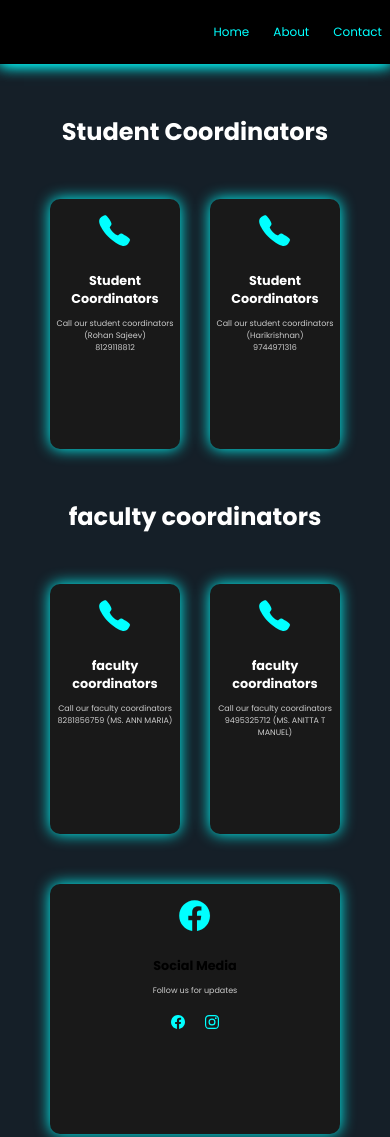
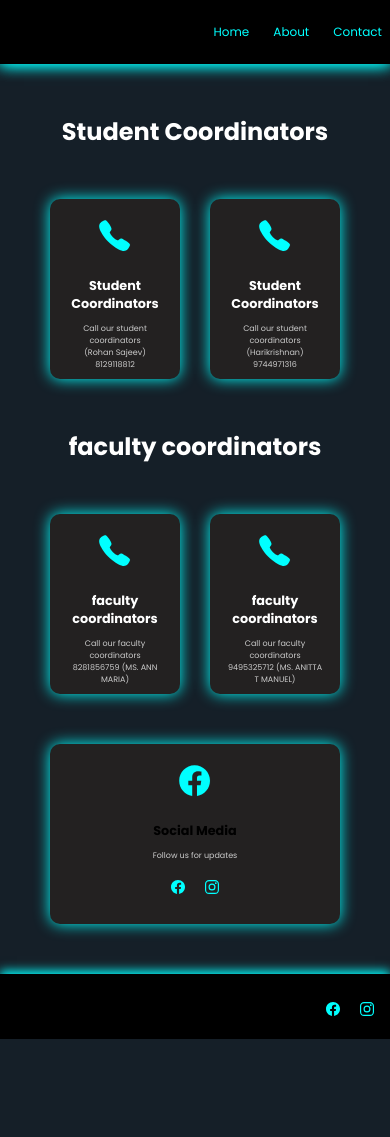
Before and after one commit to xenium25/Xenium25, a plain HTML site: page contact.html in a window 390 px wide. Shown: the top 1137 px of the page. After the commit the page ends 1039 px from the top, so only its background shows below. Drawn offline with nearby package versions, Linux system fonts and the light colour scheme; grey boxes are pictures that could not be loaded.

Commit message:
Update contact.css

```diff
--- a/css/contact.css
+++ b/css/contact.css
@@ -478,13 +478,14 @@ button {
         font-size: 16px;
     }
     .contact-card {
-    background: #191919;
-    border-radius: 10px;
-    padding: 10px 0px;
-    text-align: center;
-    transition: 0.3sease-in-out;
-    box-shadow: 0px 0px 15px #00ffff;
-}
+        background: #232121;
+        border-radius: 10px;
+        padding: 15px;
+        text-align: center;
+        height: 180px;
+        transition: 0.3sease -in-out;
+        box-shadow: 0px 0px 15px #00ffff;
+    }
     .contact-card p {
     font-size: 0.5em;
     color: #ccc;
```
